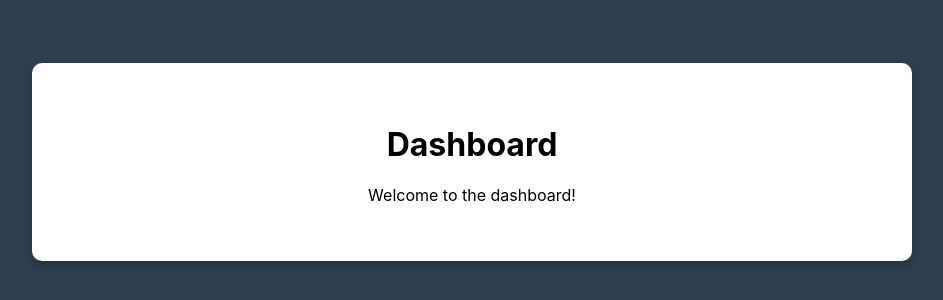
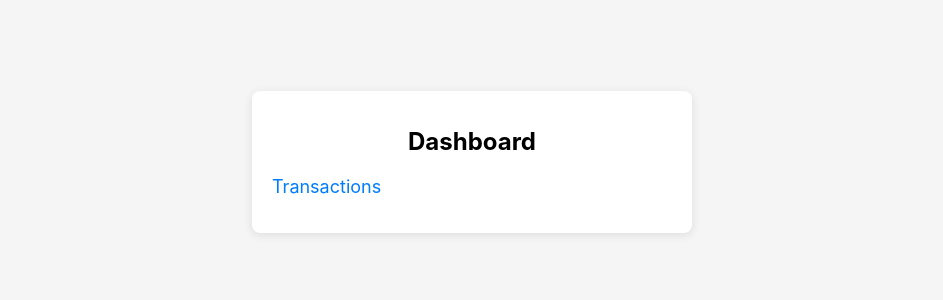
Before and after one commit to andrewchou949/Personal-Finance-Management-Application, a React (Create React App) app in the folder frontend/: page /dashboard in a window 1280 px wide. Shown: the part 238-538 px from the top of the page, without its empty margins (168-1111 px from the left). Built offline with nearby package versions, Linux system fonts and the light colour scheme.

Commit message:
Added the flow of the frontend starting from signup to currently being worked on page, transaction

```diff
--- a/frontend/src/App.js
+++ b/frontend/src/App.js
@@ -9,6 +9,7 @@ function App() {
     return (
         <Router>
             <Routes>
+                <Route path="/" element={<Signup />} />
                 <Route path="/login" element={<Login />} />
                 <Route path="/signup" element={<Signup />} />
                 <Route path="/dashboard" element={<Dashboard />} />
--- a/frontend/src/components/Auth/Login.js
+++ b/frontend/src/components/Auth/Login.js
@@ -1,29 +1,29 @@
 import React, { useState } from 'react';
 import axios from 'axios';
 import { TextField, Button } from '@mui/material';
+import { useNavigate } from 'react-router-dom';
 import './Login.css';
 
 const Login = () => {
     const [username, setUsername] = useState('');
     const [password, setPassword] = useState('');
     const [error, setError] = useState('');
-    const [success, setSuccess] = useState('');
+    const navigate = useNavigate();
 
     const handleSubmit = async (e) => {
         e.preventDefault();
         setError('');
-        setSuccess('');
         try {
             const response = await axios.post('http://127.0.0.1:8000/api/accounts/login/', {
                 username,
                 password,
             });
-            localStorage.setItem('token', response.data.token);
-            setSuccess('Login successful');
-            // Redirect to dashboard or protected view
-            console.log('Login successful');
+            const { token } = response.data;
+            localStorage.setItem('token', token);
+            // Redirect to dashboard page
+            navigate('/dashboard');
         } catch (error) {
-            setError('Invalid credentials');
+            setError('Login failed');
             console.error(error.response ? error.response.data : error.message);
         }
     };
@@ -52,7 +52,6 @@ const Login = () => {
                         Login
                     </Button>
                     {error && <p className="error-message">{error}</p>}
-                    {success && <p className="success-message">{success}</p>}
                 </form>
             </div>
         </div>
--- a/frontend/src/components/Auth/Signup.js
+++ b/frontend/src/components/Auth/Signup.js
@@ -1,6 +1,7 @@
 import React, { useState } from 'react';
 import axios from 'axios';
 import { TextField, Button } from '@mui/material';
+import { Link, useNavigate } from 'react-router-dom';
 import './Signup.css';
 
 const Signup = () => {
@@ -9,6 +10,7 @@ const Signup = () => {
     const [confirmPassword, setConfirmPassword] = useState('');
     const [error, setError] = useState('');
     const [success, setSuccess] = useState('');
+    const navigate = useNavigate();
 
     const handleSubmit = async (e) => {
         e.preventDefault();
@@ -29,6 +31,8 @@ const Signup = () => {
             setUsername('');
             setPassword('');
             setConfirmPassword('');
+            // Redirect to login page
+            navigate('/login');
         } catch (error) {
             if (error.response) {
                 const backendErrors = error.response.data;
@@ -78,6 +82,7 @@ const Signup = () => {
                     {error && <p className="error-message">{error}</p>}
                     {success && <p className="success-message">{success}</p>}
                 </form>
+                <p>Already have an account? <Link to="/login">Login</Link></p>
             </div>
         </div>
     );
--- a/frontend/src/components/Dashboard/Dashboard.css
+++ b/frontend/src/components/Dashboard/Dashboard.css
@@ -1,19 +1,41 @@
-/* Dashboard.css */
-
 .dashboard-container {
     display: flex;
     justify-content: center;
     align-items: center;
     height: 100vh;
-    background-color: #2c3e50; /* Dark blue background */
+    background-color: #f5f5f5;
 }
 
 .dashboard-box {
     background-color: white;
-    padding: 40px;
-    border-radius: 10px;
-    box-shadow: 0 4px 8px rgba(0, 0, 0, 0.2);
-    width: 80%;
-    max-width: 800px;
+    padding: 20px;
+    border-radius: 8px;
+    box-shadow: 0 2px 10px rgba(0, 0, 0, 0.1);
+    width: 400px;
+    max-width: 100%;
+}
+
+.dashboard-box h1 {
+    margin-bottom: 20px;
+    font-size: 24px;
     text-align: center;
 }
+
+.dashboard-box nav ul {
+    list-style: none;
+    padding: 0;
+}
+
+.dashboard-box nav ul li {
+    margin: 10px 0;
+}
+
+.dashboard-box nav ul li a {
+    text-decoration: none;
+    color: #007bff;
+    font-size: 18px;
+}
+
+.dashboard-box nav ul li a:hover {
+    text-decoration: underline;
+}
--- a/frontend/src/components/Dashboard/Dashboard.js
+++ b/frontend/src/components/Dashboard/Dashboard.js
@@ -1,12 +1,18 @@
 import React from 'react';
-import './Dashboard.css';  // Import the CSS file
+import { Link } from 'react-router-dom';
+import './Dashboard.css';
 
 const Dashboard = () => {
     return (
         <div className="dashboard-container">
             <div className="dashboard-box">
                 <h1>Dashboard</h1>
-                <p>Welcome to the dashboard!</p>
+                <nav>
+                    <ul>
+                        <li><Link to="/transactions">Transactions</Link></li>
+                        {/* Add more links here for other features */}
+                    </ul>
+                </nav>
             </div>
         </div>
     );
```
